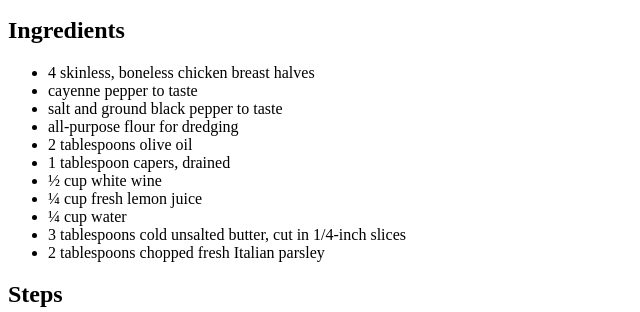
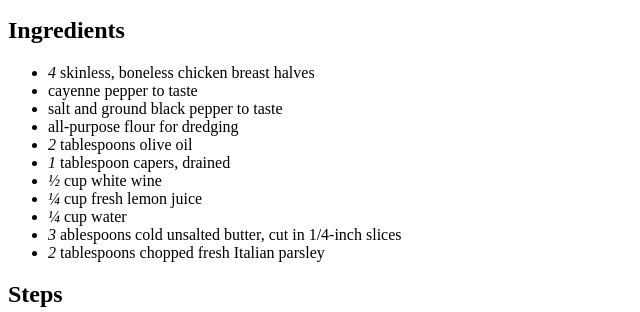
Before and after one commit to Clarence-Coronel/odin-recipes, a plain HTML site: page recipes/chicken-piccata.html in a window 1280 px wide. Shown: the part 472-784 px from the top of the page, 0-640 px from the left. Drawn offline with Linux system fonts and the light colour scheme.

```diff
--- a/recipes/chicken-piccata.html
+++ b/recipes/chicken-piccata.html
@@ -12,17 +12,17 @@
 
         <h2>Ingredients</h2>
         <ul>
-            <li>4 skinless, boneless chicken breast halves</li>
+            <li><em>4 </em>skinless, boneless chicken breast halves</li>
             <li>cayenne pepper to taste</li>
             <li>salt and ground black pepper to taste</li>
             <li>all-purpose flour for dredging</li>
-            <li>2 tablespoons olive oil</li>
-            <li>1 tablespoon capers, drained</li>
-            <li>½ cup white wine</li>
-            <li>¼ cup fresh lemon juice</li>
-            <li>¼ cup water</li>
-            <li>3 tablespoons cold unsalted butter, cut in 1/4-inch slices</li>
-            <li>2 tablespoons chopped fresh Italian parsley</li>
+            <li><em>2 </em>tablespoons olive oil</li>
+            <li><em>1 </em>tablespoon capers, drained</li>
+            <li><em>½ </em>cup white wine</li>
+            <li><em>¼ </em>cup fresh lemon juice</li>
+            <li><em>¼ </em>cup water</li>
+            <li><em>3 </em>ablespoons cold unsalted butter, cut in 1/4-inch slices</li>
+            <li><em>2 </em>tablespoons chopped fresh Italian parsley</li>
         </ul>
 
         <h2>Steps</h2>
```
